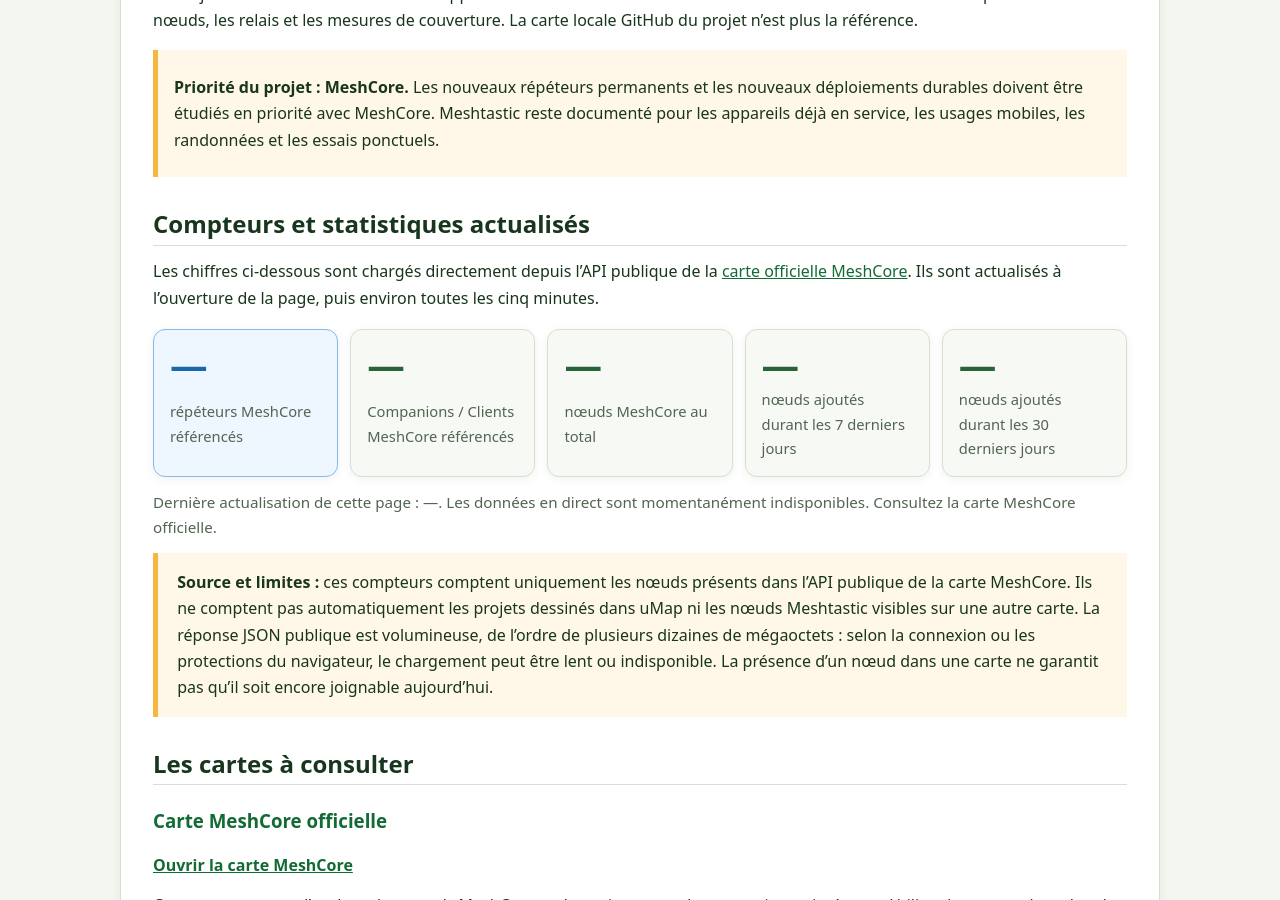
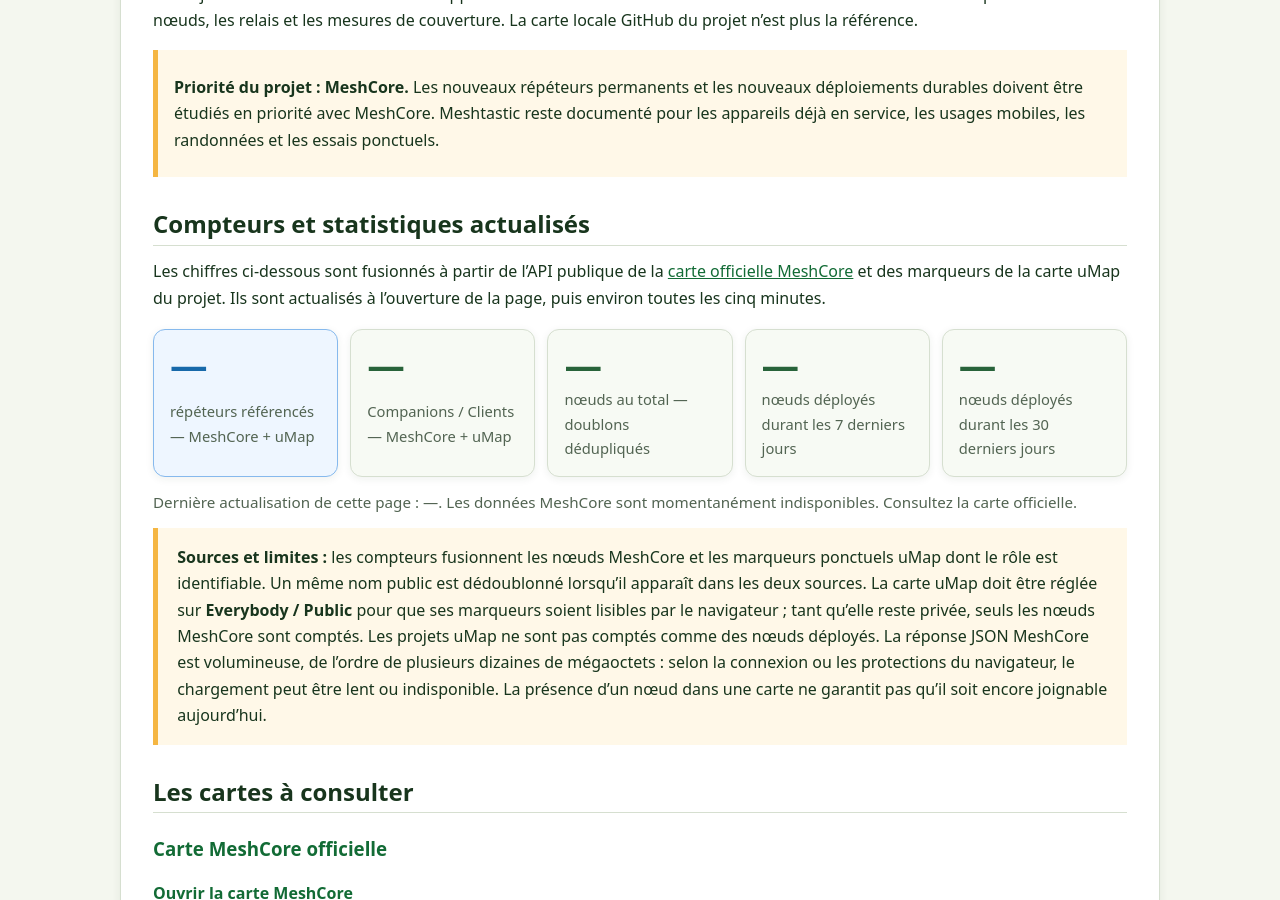
Before and after one commit to 1234LUCIUS/projet-interconnexion-normand-wiki, a Jekyll site: the page built from docs/04-carte-interactive.md, in a window 1280 px wide and 900 px high, scrolled down 485 px. Built offline with Jekyll 4.4.1, drawn with Linux system fonts in a browser that asks for light colours; part of the change alters nothing that is shown; some of the changed text lies outside the part shown.

Commit message:
Integre la carte uMap aux compteurs

```diff
--- a/docs/04-carte-interactive.md
+++ b/docs/04-carte-interactive.md
@@ -11,18 +11,18 @@ Le Projet d’Interconnexion Normand s’appuie désormais sur des cartes offici
 
 ## Compteurs et statistiques actualisés
 
-Les chiffres ci-dessous sont chargés directement depuis l’API publique de la [carte officielle MeshCore](https://map.meshcore.io/). Ils sont actualisés à l’ouverture de la page, puis environ toutes les cinq minutes.
+Les chiffres ci-dessous sont fusionnés à partir de l’API publique de la [carte officielle MeshCore](https://map.meshcore.io/) et des marqueurs de la carte uMap du projet. Ils sont actualisés à l’ouverture de la page, puis environ toutes les cinq minutes.
 
 <div class="node-stats" aria-live="polite">
-  <div class="node-stat node-stat-primary"><strong data-node-stat="repeaters">—</strong><span>répéteurs MeshCore référencés</span></div>
-  <div class="node-stat"><strong data-node-stat="companions">—</strong><span>Companions / Clients MeshCore référencés</span></div>
-  <div class="node-stat"><strong data-node-stat="total">—</strong><span>nœuds MeshCore au total</span></div>
-  <div class="node-stat"><strong data-node-stat="week">—</strong><span>nœuds ajoutés durant les 7 derniers jours</span></div>
-  <div class="node-stat"><strong data-node-stat="month">—</strong><span>nœuds ajoutés durant les 30 derniers jours</span></div>
+  <div class="node-stat node-stat-primary"><strong data-node-stat="repeaters">—</strong><span>répéteurs référencés — MeshCore + uMap</span></div>
+  <div class="node-stat"><strong data-node-stat="companions">—</strong><span>Companions / Clients — MeshCore + uMap</span></div>
+  <div class="node-stat"><strong data-node-stat="total">—</strong><span>nœuds au total — doublons dédupliqués</span></div>
+  <div class="node-stat"><strong data-node-stat="week">—</strong><span>nœuds déployés durant les 7 derniers jours</span></div>
+  <div class="node-stat"><strong data-node-stat="month">—</strong><span>nœuds déployés durant les 30 derniers jours</span></div>
 </div>
 <p class="muted">Dernière actualisation de cette page : <span data-node-stat="updated">—</span>. <span data-node-stat="status">Chargement des données MeshCore…</span></p>
 
-<p class="notice"><strong>Source et limites :</strong> ces compteurs comptent uniquement les nœuds présents dans l’API publique de la carte MeshCore. Ils ne comptent pas automatiquement les projets dessinés dans uMap ni les nœuds Meshtastic visibles sur une autre carte. La réponse JSON publique est volumineuse, de l’ordre de plusieurs dizaines de mégaoctets : selon la connexion ou les protections du navigateur, le chargement peut être lent ou indisponible. La présence d’un nœud dans une carte ne garantit pas qu’il soit encore joignable aujourd’hui.</p>
+<p class="notice"><strong>Sources et limites :</strong> les compteurs fusionnent les nœuds MeshCore et les marqueurs ponctuels uMap dont le rôle est identifiable. Un même nom public est dédoublonné lorsqu’il apparaît dans les deux sources. La carte uMap doit être réglée sur <strong>Everybody / Public</strong> pour que ses marqueurs soient lisibles par le navigateur ; tant qu’elle reste privée, seuls les nœuds MeshCore sont comptés. Les projets uMap ne sont pas comptés comme des nœuds déployés. La réponse JSON MeshCore est volumineuse, de l’ordre de plusieurs dizaines de mégaoctets : selon la connexion ou les protections du navigateur, le chargement peut être lent ou indisponible. La présence d’un nœud dans une carte ne garantit pas qu’il soit encore joignable aujourd’hui.</p>
 
 ## Les cartes à consulter
 
@@ -50,9 +50,15 @@ MeshMap est une carte communautaire quasi temps réel des nœuds Meshtastic ente
 
 ### Carte collaborative du Projet — uMap OpenStreetMap
 
-La carte uMap est prévue pour le recensement manuel des nœuds normands et des projets de pose. [Ouvrir la carte uMap à créer autour de la Normandie](https://umap.openstreetmap.fr/fr/map/new/#8/49.185294/-0.181274).
+La carte uMap est prévue pour le recensement manuel des nœuds normands et des projets de pose. [Ouvrir la carte collaborative du projet](https://umap.openstreetmap.fr/fr/map/projet-dinterconnexion-normand_1488925).
 
-L’adresse fournie est encore une **adresse de création** (`/map/new/`), pas le lien public d’une carte enregistrée. Après création et enregistrement de la carte, il faudra remplacer ce lien par l’URL publique uMap afin de pouvoir l’intégrer dans la page. Ne publiez pas l’adresse exacte d’un domicile ou d’un site sensible.
+La carte est maintenant enregistrée. Pour l’afficher ci-dessous et inclure ses marqueurs dans les compteurs, son statut uMap doit être **Everybody / Public**. Ne publiez pas l’adresse exacte d’un domicile ou d’un site sensible.
+
+<div class="map-embed">
+  <iframe src="https://umap.openstreetmap.fr/fr/map/projet-dinterconnexion-normand_1488925?scaleControl=true" title="Carte uMap collaborative du Projet d’Interconnexion Normand" loading="lazy" referrerpolicy="strict-origin-when-cross-origin" allowfullscreen></iframe>
+</div>
+
+<p class="muted">Si uMap indique que la carte n’est pas publique, ouvrez-la directement et choisissez le statut de visibilité <strong>Everybody / Public</strong> dans ses permissions.</p>
 
 #### Légende des épingles
 
--- a/docs/assets/node-stats.js
+++ b/docs/assets/node-stats.js
@@ -1,7 +1,8 @@
 (function () {
   'use strict';
 
-  const endpoint = 'https://map.meshcore.io/api/v1/nodes?short=1';
+  const meshcoreEndpoint = 'https://map.meshcore.io/api/v1/nodes?short=1';
+  const umapEndpoint = 'https://umap.openstreetmap.fr/fr/map/projet-dinterconnexion-normand_1488925.geojson';
   const refreshEveryMs = 5 * 60 * 1000;
   const numberFormat = new Intl.NumberFormat('fr-FR');
   const nodesById = {
@@ -27,37 +28,127 @@
     if (nodesById[key]) nodesById[key].textContent = numberFormat.format(number);
   }
 
-  async function update() {
-    nodesById.status.textContent = 'Actualisation des données MeshCore…';
-    try {
-      const response = await fetch(endpoint, { cache: 'no-store' });
-      if (!response.ok) throw new Error(`HTTP ${response.status}`);
-      const nodes = await response.json();
-      const repeaters = nodes.filter((node) => Number(value(node, 't', 'type')) === 2);
-      const companions = nodes.filter((node) => Number(value(node, 't', 'type')) === 1);
-      const now = Date.now();
-      const sinceWeek = now - 7 * 24 * 60 * 60 * 1000;
-      const sinceMonth = now - 30 * 24 * 60 * 60 * 1000;
-      const addedSince = (timestamp) => nodes.filter((node) => {
-        const date = Date.parse(dateValue(node) || '');
-        return Number.isFinite(date) && date >= timestamp;
-      }).length;
-
-      setValue('repeaters', repeaters.length);
-      setValue('companions', companions.length);
-      setValue('total', nodes.length);
-      setValue('week', addedSince(sinceWeek));
-      setValue('month', addedSince(sinceMonth));
-      nodesById.updated.textContent = new Date().toLocaleString('fr-FR', {
-        dateStyle: 'short', timeStyle: 'short'
-      });
-      nodesById.status.textContent = 'Données publiques MeshCore chargées.';
-    } catch (error) {
-      nodesById.status.textContent = 'Les données en direct sont momentanément indisponibles. Consultez la carte MeshCore officielle.';
-      console.warn('Impossible de charger les statistiques MeshCore', error);
-    }
+  function normalize(value) {
+    return String(value || '').trim().toLocaleLowerCase('fr-FR').replace(/\s+/g, ' ');
   }
 
-  update();
+  function featureText(feature) {
+    const properties = feature && feature.properties ? feature.properties : {};
+    return Object.values(properties).filter((value) => typeof value === 'string').join(' ');
+  }
+
+  function featureName(feature) {
+    const properties = feature && feature.properties ? feature.properties : {};
+    return properties.name || properties.nom || properties.title || properties.titre || '';
+  }
+
+  function featureDate(feature) {
+    const properties = feature && feature.properties ? feature.properties : {};
+    const values = Object.entries(properties)
+      .filter(([key]) => /date|pose|install|deploy|ajout|created/i.test(key))
+      .map(([, value]) => value);
+    const text = `${values.join(' ')} ${featureText(feature)}`;
+    const match = text.match(/\b(20\d{2})[-/]([01]\d)[-/]([0-3]\d)\b/);
+    return match ? `${match[1]}-${match[2]}-${match[3]}` : '';
+  }
+
+  function isProject(feature) {
+    return /projet|prévu|prevu|à venir|a venir|envisag|étude|etude/i.test(featureText(feature));
+  }
+
+  function roleOf(feature) {
+    const text = featureText(feature);
+    if (/repeater|répéteur|repeteur|relais/i.test(text)) return 'repeater';
+    if (/companion|client/i.test(text)) return 'companion';
+    return 'other';
+  }
+
+  function isPointFeature(feature) {
+    return feature && feature.geometry && feature.geometry.type === 'Point';
+  }
+
+  function uMapRecords(collection) {
+    const features = Array.isArray(collection && collection.features) ? collection.features : [];
+    return features.filter(isPointFeature).map((feature) => ({
+      source: 'uMap',
+      name: featureName(feature),
+      key: normalize(featureName(feature)),
+      role: roleOf(feature),
+      project: isProject(feature),
+      inserted: featureDate(feature)
+    }));
+  }
+
+  function meshCoreRecords(nodes) {
+    return nodes.map((node) => ({
+      source: 'MeshCore',
+      name: value(node, 'n', 'adv_name'),
+      key: normalize(value(node, 'n', 'adv_name')),
+      role: Number(value(node, 't', 'type')) === 2 ? 'repeater' : Number(value(node, 't', 'type')) === 1 ? 'companion' : 'other',
+      project: false,
+      inserted: dateValue(node)
+    }));
+  }
+
+  function mergeRecords(meshcoreNodes, umapCollection) {
+    const merged = meshCoreRecords(meshcoreNodes);
+    const knownKeys = new Set(merged.map((record) => record.key).filter(Boolean));
+    for (const record of uMapRecords(umapCollection)) {
+      if (record.key && knownKeys.has(record.key)) continue;
+      if (record.key) knownKeys.add(record.key);
+      merged.push(record);
+    }
+    return merged;
+  }
+
+  function addedSince(records, timestamp) {
+    return records.filter((record) => {
+      if (record.project) return false;
+      const date = Date.parse(record.inserted || '');
+      return Number.isFinite(date) && date >= timestamp;
+    }).length;
+  }
+
+  async function update() {
+    nodesById.status.textContent = 'Actualisation des données MeshCore et uMap…';
+    const [meshcoreResult, umapResult] = await Promise.allSettled([
+      fetch(meshcoreEndpoint, { cache: 'no-store' }).then((response) => {
+        if (!response.ok) throw new Error(`MeshCore HTTP ${response.status}`);
+        return response.json();
+      }),
+      fetch(umapEndpoint, { cache: 'no-store' }).then((response) => {
+        if (!response.ok) throw new Error(`uMap HTTP ${response.status}`);
+        return response.json();
+      })
+    ]);
+
+    if (meshcoreResult.status !== 'fulfilled') {
+      nodesById.status.textContent = 'Les données MeshCore sont momentanément indisponibles. Consultez la carte officielle.';
+      console.warn('Impossible de charger les statistiques MeshCore', meshcoreResult.reason);
+      return;
+    }
+
+    const meshcoreNodes = Array.isArray(meshcoreResult.value) ? meshcoreResult.value : [];
+    const umapCollection = umapResult.status === 'fulfilled' ? umapResult.value : null;
+    const records = mergeRecords(meshcoreNodes, umapCollection);
+    const repeaters = records.filter((record) => record.role === 'repeater' && !record.project).length;
+    const companions = records.filter((record) => record.role === 'companion' && !record.project).length;
+    const now = Date.now();
+
+    setValue('repeaters', repeaters);
+    setValue('companions', companions);
+    setValue('total', records.filter((record) => !record.project).length);
+    setValue('week', addedSince(records, now - 7 * 24 * 60 * 60 * 1000));
+    setValue('month', addedSince(records, now - 30 * 24 * 60 * 60 * 1000));
+    nodesById.updated.textContent = new Date().toLocaleString('fr-FR', { dateStyle: 'short', timeStyle: 'short' });
+    nodesById.status.textContent = umapResult.status === 'fulfilled'
+      ? 'Données publiques MeshCore et uMap chargées.'
+      : 'Données MeshCore chargées ; uMap est privée ou momentanément indisponible.';
+  }
+
+  update().catch((error) => {
+    nodesById.status.textContent = 'Les données en direct sont momentanément indisponibles. Consultez les cartes officielles.';
+    console.warn('Impossible de charger les statistiques des cartes', error);
+  });
   window.setInterval(update, refreshEveryMs);
 })();
```
